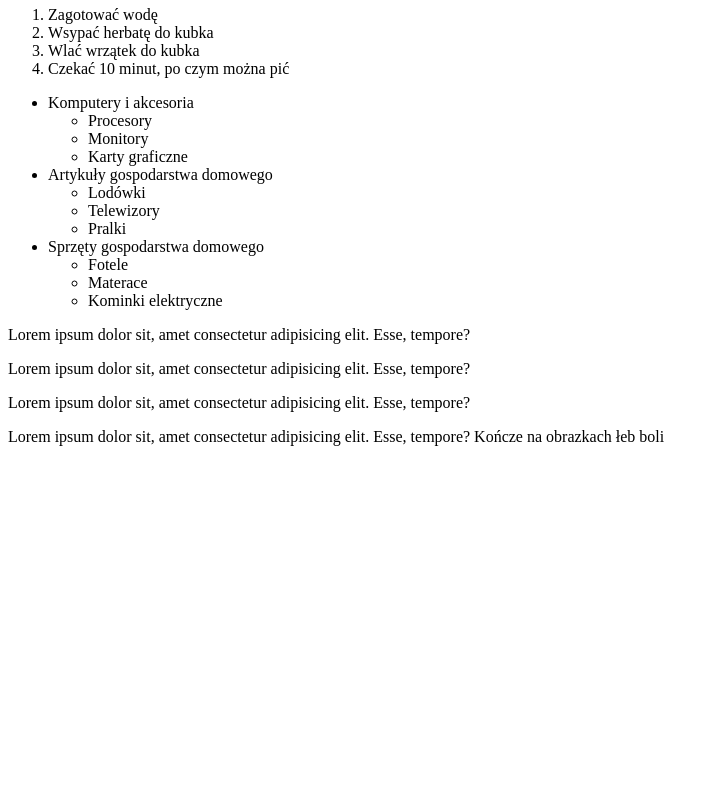
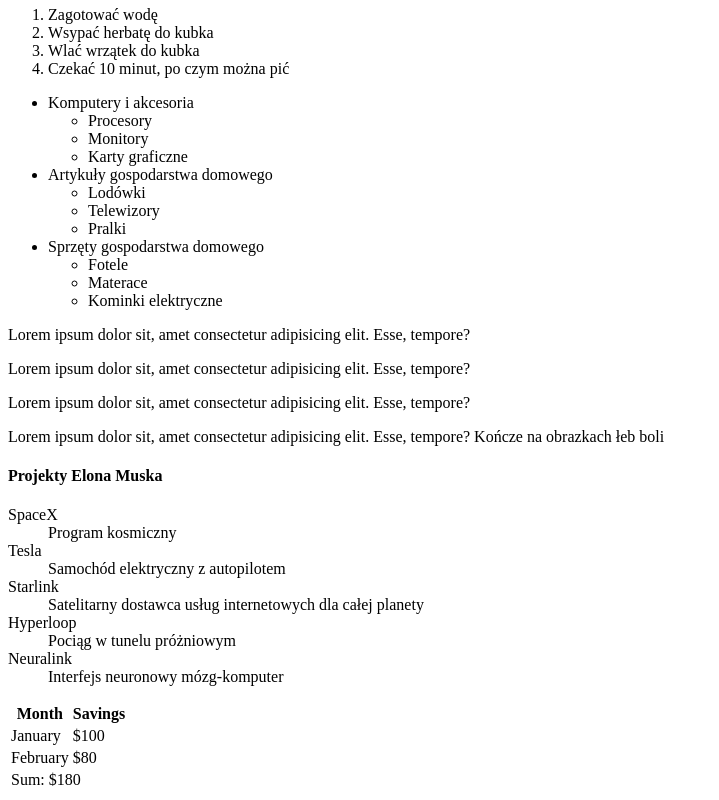
Before and after one commit to MichalCaputa/Repozytorium, a plain HTML site: page index.html in a window 1280 px wide. Shown: the part 726-1526 px from the top of the page, without its empty margins (0-719 px from the left). Before the commit the page ends 1188 px from the top, so only its background shows below. Drawn offline with Linux system fonts and the light colour scheme.

Commit message:
Updatee
wiecej zabawy

```diff
--- a/index.html
+++ b/index.html
@@ -93,5 +93,35 @@
       Lorem ipsum dolor sit, amet consectetur adipisicing elit. Esse, tempore?
       Kończe na obrazkach łeb boli
     </p>
+    <h4>Projekty Elona Muska</h4>
+    <dl>
+      <dt>SpaceX</dt>
+      <dd>Program kosmiczny</dd>
+      <dt>Tesla</dt>
+      <dd>Samochód elektryczny z autopilotem</dd>
+      <dt>Starlink</dt>
+      <dd>Satelitarny dostawca usług internetowych dla całej planety</dd>
+      <dt>Hyperloop</dt>
+      <dd>Pociąg w tunelu próżniowym</dd>
+      <dt>Neuralink</dt>
+      <dd>Interfejs neuronowy mózg-komputer</dd>
+    </dl>
+    <table>
+      <tr>
+        <th>Month</th>
+        <th>Savings</th>
+      </tr>
+      <tr>
+        <td>January</td>
+        <td>$100</td>
+      </tr>
+      <tr>
+        <td>February</td>
+        <td>$80</td>
+      </tr>
+      <tr>
+        <td colspan="2">Sum: $180</td>
+      </tr>
+    </table>
   </body>
 </html>
```
